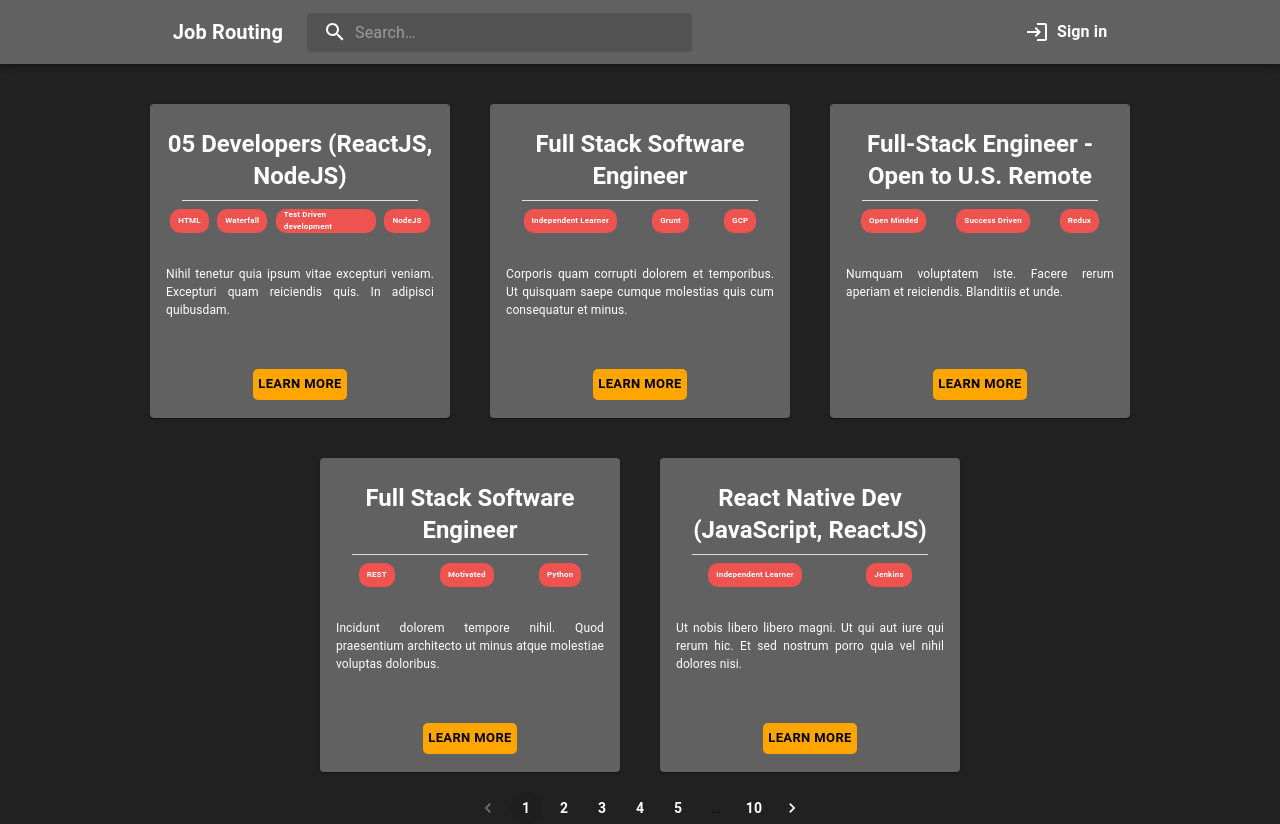
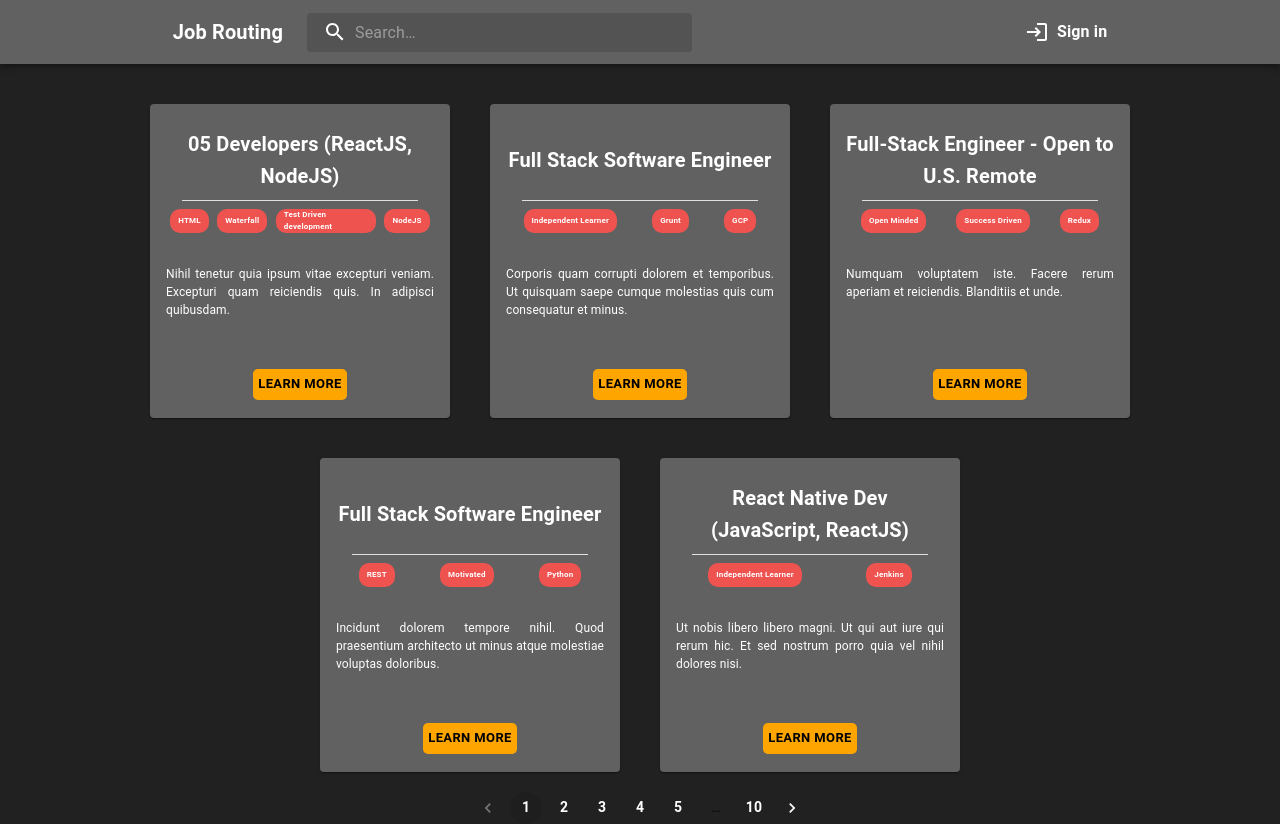
Before and after one commit to thphuong204/material-ui-basic-app, a React (Create React App) app: page / in a window 1280 px wide. Built offline with nearby package versions, Linux system fonts and the light colour scheme.

Commit message:
alignItems & justify content: center for job title

```diff
--- a/src/components/JobCardsList.js
+++ b/src/components/JobCardsList.js
@@ -67,13 +67,17 @@ export function JobCardMUI({ jobObject }) {
                 <CardContent>
                     <Typography
                         gutterBottom
-                        variant="h5"
+                        variant="h6"
                         component="div"
                         sx={{
                             color: "white",
                             fontWeight: "bold",
                             my: 1,
-                            textAlign: "center"
+                            textAlign: "center",
+                            height: "64px",
+                            display: "flex",
+                            alignItems: "center",
+                            justifyContent: "center",
                         }}
                     >
                         {jobObject.title}
```
